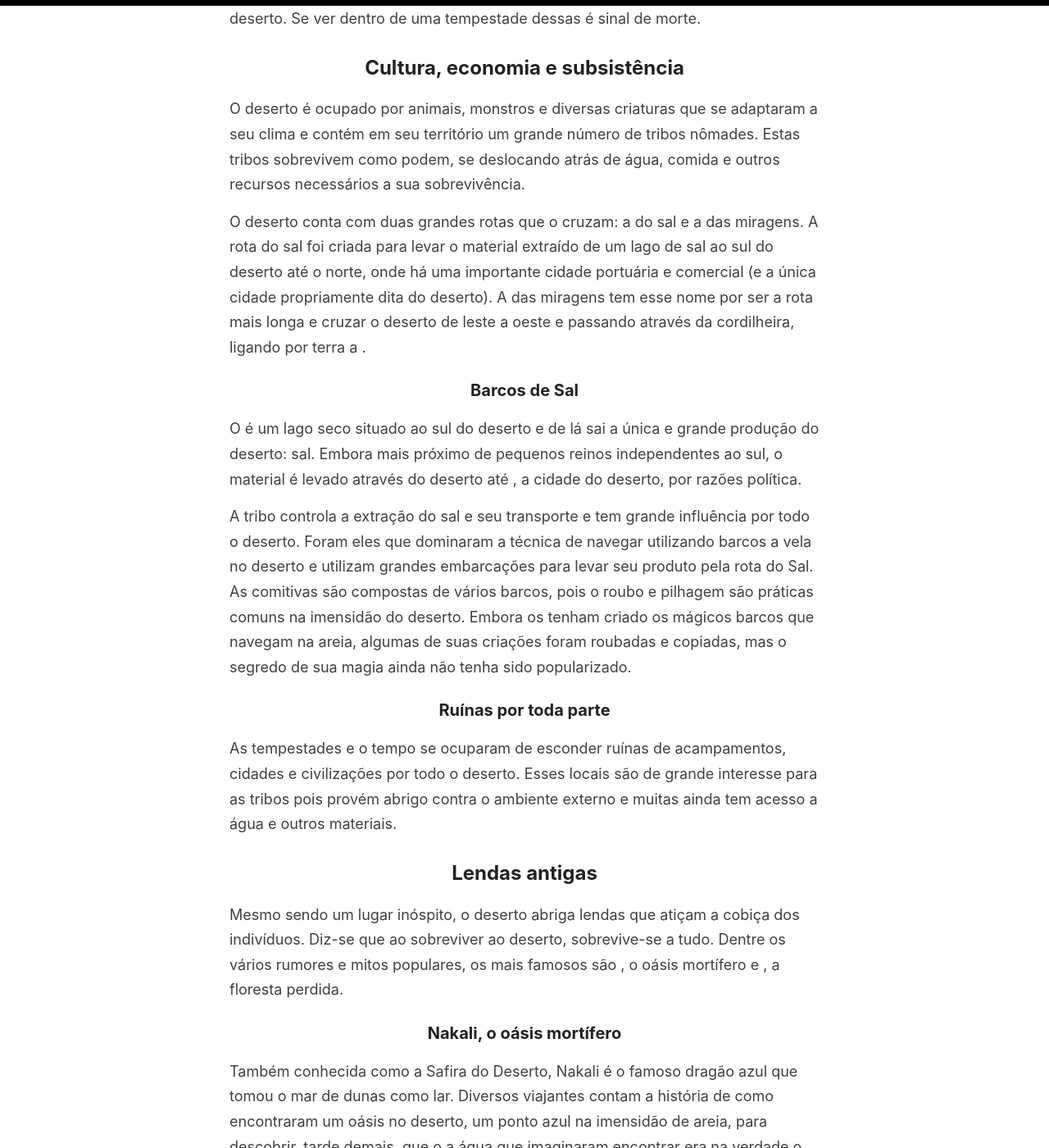
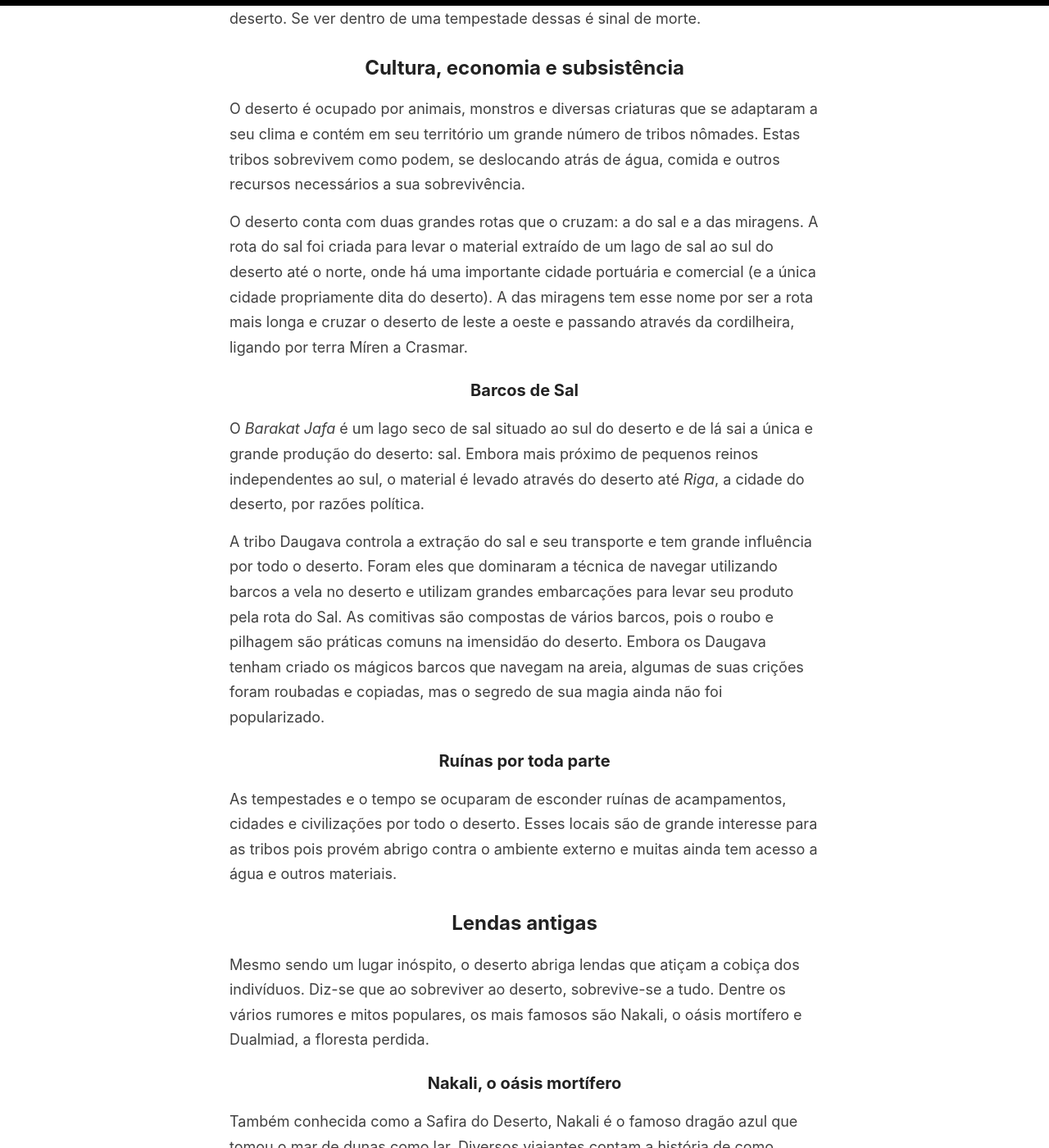
Before and after one commit to VytorCalixto/notas, a Jekyll site: the page built from _cenario/sussurros/sobre.md, in a window 1280 px wide and 1400 px high, scrolled down 845 px. Shown: the whole window at 82% size. Built offline with Jekyll 4.4.1, drawn with Linux system fonts in a browser that asks for light colours.

Commit message:
Fix deserto

```diff
--- a/_cenario/sussurros/sobre.md
+++ b/_cenario/sussurros/sobre.md
@@ -18,13 +18,13 @@ Os constantes ventos que assolam a paisagem trazem consigo tempestades de areia
 
 O deserto é ocupado por animais, monstros e diversas criaturas que se adaptaram a seu clima e contém em seu território um grande número de tribos nômades. Estas tribos sobrevivem como podem, se deslocando atrás de água, comida e outros recursos necessários a sua sobrevivência.
 
-O deserto conta com duas grandes rotas que o cruzam: a do sal e a das miragens. A rota do sal foi criada para levar o material extraído de um lago de sal ao sul do deserto até o norte, onde há uma importante cidade portuária e comercial (e a única cidade propriamente dita do deserto). A das miragens tem esse nome por ser a rota mais longa e cruzar o deserto de leste a oeste e passando através da cordilheira, ligando por terra  a .
+O deserto conta com duas grandes rotas que o cruzam: a do sal e a das miragens. A rota do sal foi criada para levar o material extraído de um lago de sal ao sul do deserto até o norte, onde há uma importante cidade portuária e comercial (e a única cidade propriamente dita do deserto). A das miragens tem esse nome por ser a rota mais longa e cruzar o deserto de leste a oeste e passando através da cordilheira, ligando por terra Míren a Crasmar.
 
 ### Barcos de Sal
 
-O  é um lago seco situado ao sul do deserto e de lá sai a única e grande produção do deserto: sal. Embora mais próximo de pequenos reinos independentes ao sul, o material é levado através do deserto até , a cidade do deserto, por razões política.
+O *Barakat Jafa* é um lago seco de sal situado ao sul do deserto e de lá sai a única e grande produção do deserto: sal. Embora mais próximo de pequenos reinos independentes ao sul, o material é levado através do deserto até *Riga*, a cidade do deserto, por razões política.
 
-A tribo  controla a extração do sal e seu transporte e tem grande influência por todo o deserto. Foram eles que dominaram a técnica de navegar utilizando barcos a vela no deserto e utilizam grandes embarcações para levar seu produto pela rota do Sal. As comitivas são compostas de vários barcos, pois o roubo e pilhagem são práticas comuns na imensidão do deserto. Embora os  tenham criado os mágicos barcos que navegam na areia, algumas de suas criações foram roubadas e copiadas, mas o segredo de sua magia ainda não tenha sido popularizado.
+A tribo Daugava controla a extração do sal e seu transporte e tem grande influência por todo o deserto. Foram eles que dominaram a técnica de navegar utilizando barcos a vela no deserto e utilizam grandes embarcações para levar seu produto pela rota do Sal. As comitivas são compostas de vários barcos, pois o roubo e pilhagem são práticas comuns na imensidão do deserto. Embora os Daugava tenham criado os mágicos barcos que navegam na areia, algumas de suas crições foram roubadas e copiadas, mas o segredo de sua magia ainda não foi popularizado.
 
 ### Ruínas por toda parte
 
@@ -32,7 +32,7 @@ As tempestades e o tempo se ocuparam de esconder ruínas de acampamentos, cidade
 
 ## Lendas antigas
 
-Mesmo sendo um lugar inóspito, o deserto abriga lendas que atiçam a cobiça dos indivíduos. Diz-se que ao sobreviver ao deserto, sobrevive-se a tudo. Dentre os vários rumores e mitos populares, os mais famosos são , o oásis mortífero e , a floresta perdida.
+Mesmo sendo um lugar inóspito, o deserto abriga lendas que atiçam a cobiça dos indivíduos. Diz-se que ao sobreviver ao deserto, sobrevive-se a tudo. Dentre os vários rumores e mitos populares, os mais famosos são Nakali, o oásis mortífero e Dualmiad, a floresta perdida.
 
 ### Nakali, o oásis mortífero
 
```
